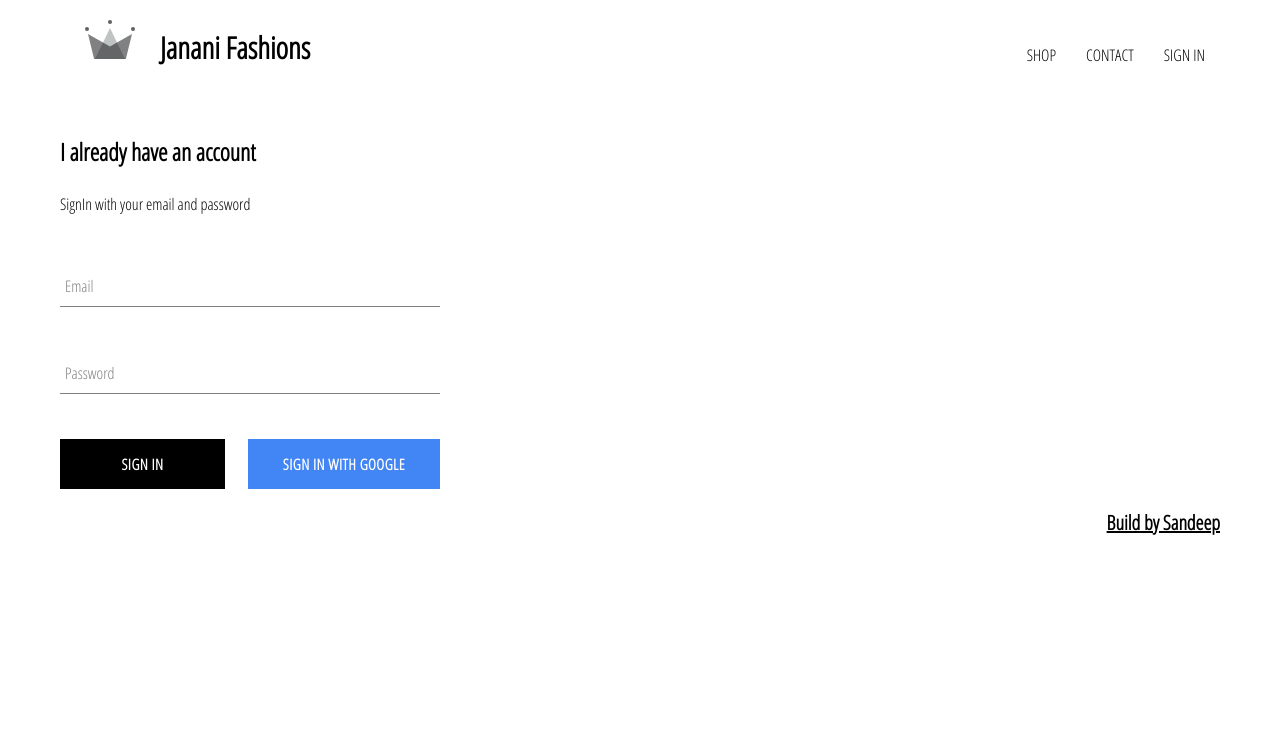
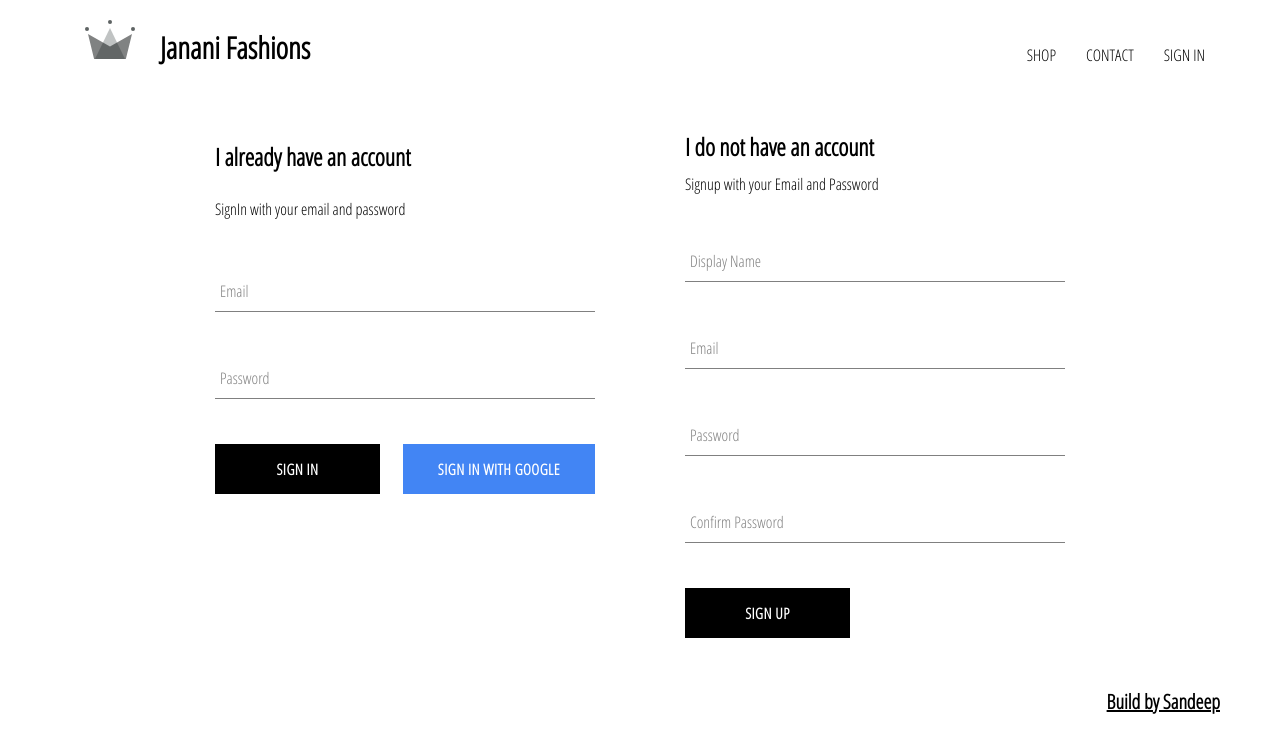
Before and after one commit to sandeepkumaarr/jananifashions, a React (Create React App) app: page /signin in a window 1280 px wide. Shown: the top 752 px of the page. Built offline with nearby package versions, Linux system fonts and the light colour scheme; no server answers.

Commit message:
implemented firebase utils, included ability to store users in our database

```diff
--- a/src/App.js
+++ b/src/App.js
@@ -6,7 +6,7 @@
 import Header from './Components/Header/Header.Component';
 import SignInAndSignOutPage from './pages/Sign-in-and-sign-out/Sign-in-and-sign-out.component';
 import Footer from './Components/Footer/Footer.Component.jsx';
-import {auth} from './firebase/firebase.utils';
+import {auth, createUserProfileDocument} from './firebase/firebase.utils';
 
 
 
@@ -19,11 +19,33 @@
         };
   }
 
+  unsubscribeFromAuth = null;
+
   componentDidMount() {
-    auth.onAuthStateChanged(user => {
-      this.setState({currentUser:  user});
-      console.log(user);
+    this.unsubscribeFromAuth = auth.onAuthStateChanged( async userAuth => {
+      if(userAuth) {
+        const userRef =  await createUserProfileDocument(userAuth);
+         userRef.onSnapshot(snapShot => {
+
+            this.setState({
+              currentUser : {
+                id:snapShot.id,
+                ...snapShot.data()
+              }
+            });
+            console.log(this.state);
+
+         });
+
+      } else{
+          this.setState({ currentUser:userAuth });
+      }
+
     });
+  }
+
+  componentWillUnmount(){
+    this.unsubscribeFromAuth();
   }
 
 render(){
--- /dev/null
+++ b/src/Components/Sign-up/Sign-up-component.jsx
@@ -0,0 +1,109 @@
+import React from 'react';
+import FormInput from '../Form-input/form-input.component';
+import CustomButton from '../Custom-button/custom-button.component';
+import {auth, createUserProfileDocument} from '../../firebase/firebase.utils';
+import './signup.styles.scss';
+
+
+class SignUp extends React.Component {
+        constructor() {
+            super();
+
+            this.state = {
+                displayName:'',
+                email:'',
+                password:'',
+                confirmPassword:''
+            };
+        }
+
+        handleSubmit = async (event) => {
+            event.preventDefault();
+            const {displayName,email,password,confirmPassword} = this.state;
+
+            if(password !== confirmPassword) {
+                alert("passwords don't match");
+                return;
+            }
+
+            try{
+//this is for creating user
+       const{user} = await auth.createUserWithEmailAndPassword(email,password);
+
+//this is to store user in our DB
+      await  createUserProfileDocument(user,{displayName});
+
+
+//this will clear our form
+
+this.setState({
+    displayName:'',
+    email:'',
+    password:'',
+    confirmPassword:''
+});
+
+    } catch(error) {
+                console.error(error);
+            }
+
+        };
+
+handleChange = event => {
+    const {name,value} = event.target;
+    this.setState({
+        [name] :value
+    });
+};
+
+        render() {
+            const {displayName,email,password,confirmPassword} = this.state;
+            return(
+                    <div className="sign-up">
+                            <h2 className="title">I do not have an account</h2>
+                            <span>Signup with your Email and Password</span>
+
+                            <form className="sign-up-form" onSubmit={this.handleSubmit}>
+                                <FormInput
+                                    type ="text"
+                                    name= "displayName"
+                                    value = {displayName}
+                                    onChange = {this.handleChange}
+                                    label = 'Display Name'
+                                    required
+                                />
+                                <FormInput
+                                    type ="email"
+                                    name= "email"
+                                    value = {email}
+                                    onChange = {this.handleChange}
+                                    label = 'Email'
+                                    required
+                                />
+                                <FormInput
+                                    type ="password"
+                                    name= "password"
+                                    value = {password}
+                                    onChange = {this.handleChange}
+                                    label = 'Password'
+                                    required
+                                />
+                                <FormInput
+                                    type ="password"
+                                    name= "confirmPassword"
+                                    value = {confirmPassword}
+                                    onChange = {this.handleChange}
+                                    label = 'Confirm Password'
+                                    required
+                                />
+
+                                <CustomButton type="submit">SIGN UP</CustomButton>
+                            </form>
+                    </div>
+            );
+        }
+}
+
+
+
+export default SignUp;
--- /dev/null
+++ b/src/Components/Sign-up/signup.styles.scss
@@ -0,0 +1,9 @@
+.sign-up{
+    display:flex;
+    flex-direction: column;
+    width:380px;
+
+    .title{
+        margin: 10px 0;
+    }
+}
--- a/src/firebase/firebase.utils.js
+++ b/src/firebase/firebase.utils.js
@@ -12,6 +12,28 @@
             appId: "1:436258527897:web:cd1c2b227f1925e3283608",
             measurementId: "G-FDYJT009VM"
       };
+export const createUserProfileDocument = async(userAuth, additionalData) => {
+      if(!userAuth) return;
+      const userRef = firestore.doc(`users/${userAuth.uid}`);
+      const snapShot = await userRef.get();
+
+      if(!snapShot.exists){
+            const {displayName,email} = userAuth;
+            const createdAt = new Date();
+
+            try{
+                  await userRef.set({
+                        displayName,
+                        email,
+                        createdAt,
+                        ...additionalData
+                  })
+            } catch(error){
+                  console.log('error creating user', error.message);
+            }
+      }
+      return userRef;
+}
 
 firebase.initializeApp(config);
 
--- a/src/pages/Sign-in-and-sign-out/Sign-in-and-sign-out.component.jsx
+++ b/src/pages/Sign-in-and-sign-out/Sign-in-and-sign-out.component.jsx
@@ -1,11 +1,13 @@
 import React from 'react';
 import SignIn from '../../Components/sign-in/sign-in-component';
+import SignUp from '../../Components/Sign-up/Sign-up-component';
 
 import './Sign-in-and-sign-out.style.scss';
 
 const SignInAndSignOutPage = () => (
     <div className="sign-in-and-sign-out">
         <SignIn/>
+        <SignUp/>
     </div>
 );
 
--- a/src/pages/Sign-in-and-sign-out/Sign-in-and-sign-out.style.scss
+++ b/src/pages/Sign-in-and-sign-out/Sign-in-and-sign-out.style.scss
@@ -0,0 +1,6 @@
+.sign-in-and-sign-out{
+    width: 850px;
+    display: flex;
+    justify-content: space-between;
+    margin: 30px auto;
+}
```
Lines whose indentation alone changed are shown as unchanged.
